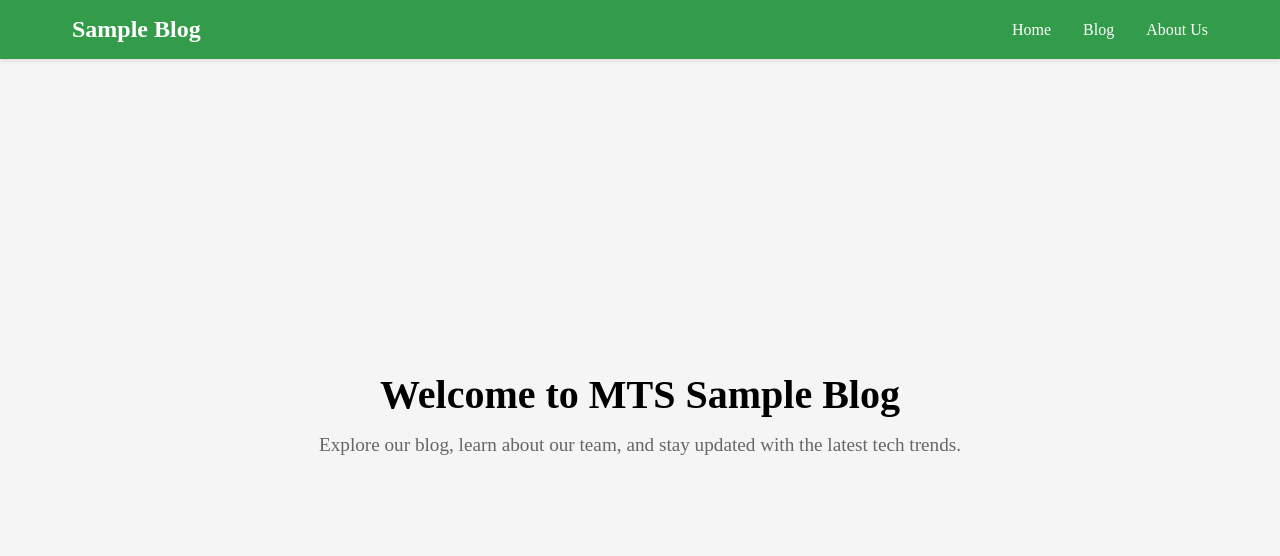
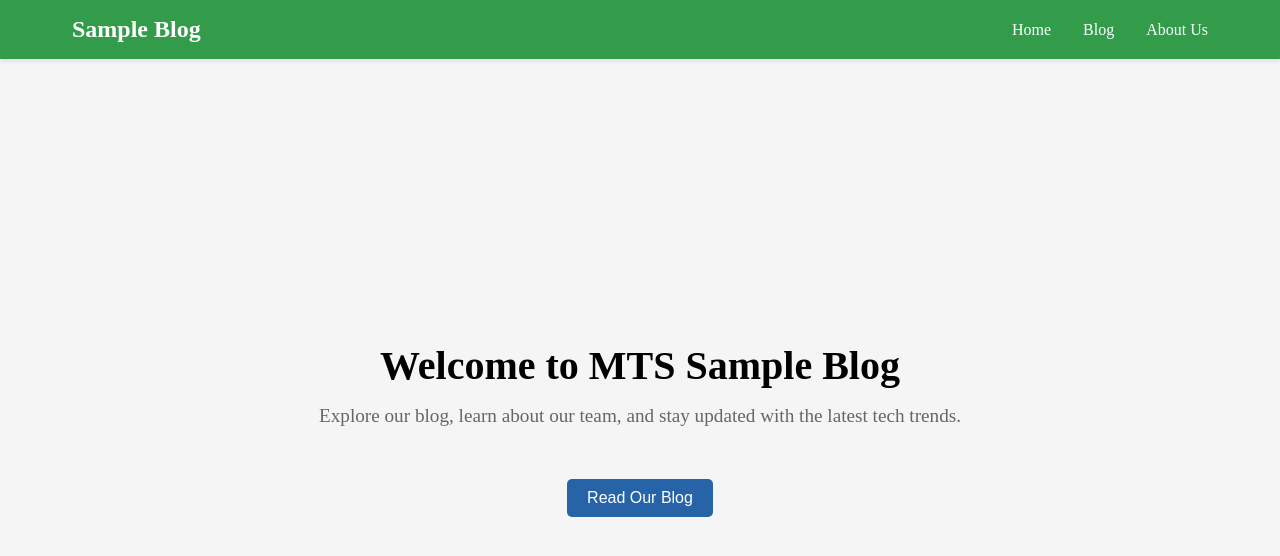
Before and after one commit to pathan-mehedi/module-11-assingment, a Next.js app: page / in a window 1280 px wide. Shown: the top 556 px of the page. Built offline with nearby package versions, Linux system fonts and the light colour scheme.

Commit message:
button added

```diff
--- a/pages/index.jsx
+++ b/pages/index.jsx
@@ -2,6 +2,7 @@ import '../styles/globals.css';
 import Header from '../components/Header';
 import styles from '../styles/home.module.css';
 import fadeIn from '../styles/transitions.module.css';
+import Link from 'next/link';
 
 const Home = () => {
   return (
@@ -12,6 +13,11 @@ const Home = () => {
         <p className={styles.subtitle}>
           Explore our blog, learn about our team, and stay updated with the latest tech trends.
         </p>
+        <div className={styles.goToBlogButton}>
+          <Link href="/blog" passHref>
+            <button className={styles['go-to-blog-button']}>Read Our Blog</button>
+          </Link>
+        </div>
       </div>
     </div>
   );
--- a/styles/home.module.css
+++ b/styles/home.module.css
@@ -25,3 +25,24 @@
   color: #666;
   margin-bottom: 2rem;
 }
+
+.goToBlogButton {
+  display: flex;
+  justify-content: center;
+  margin-top: 20px;
+}
+
+.go-to-blog-button {
+  background-color: #2664a7;
+  color: #fff;
+  border: none;
+  border-radius: 5px;
+  padding: 10px 20px;
+  font-size: 16px;
+  cursor: pointer;
+  transition: background-color 0.3s ease;
+}
+
+.go-to-blog-button:hover {
+  background-color: #2875c7;
+}
```
